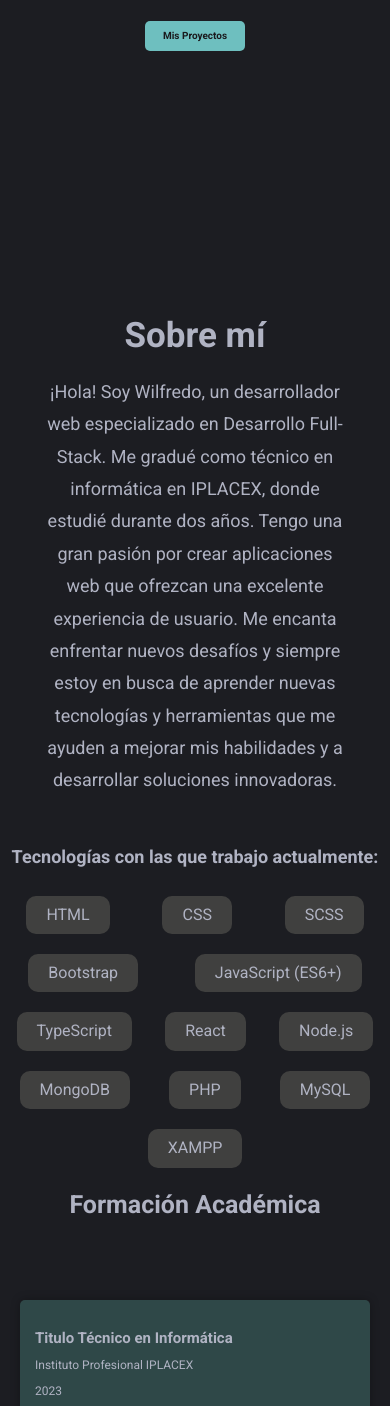
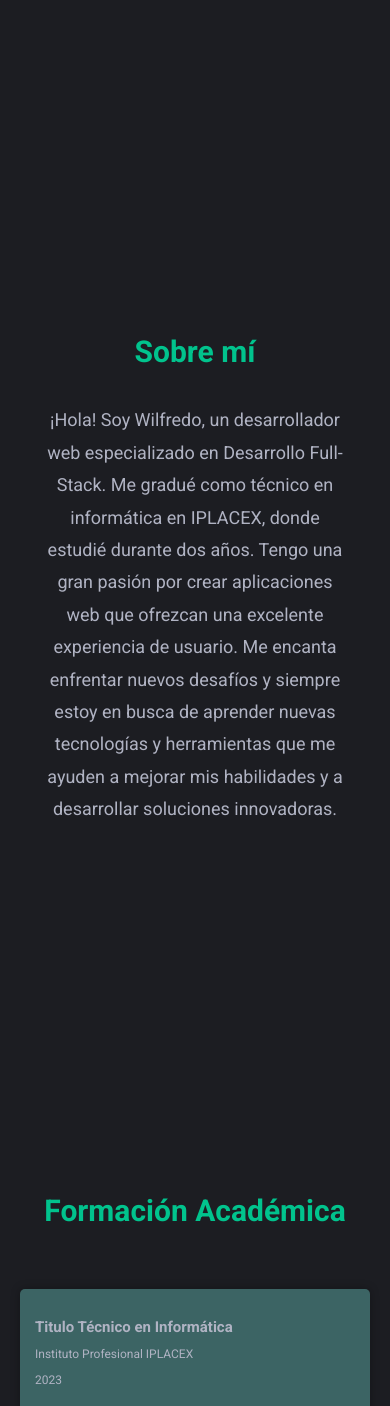
Before and after one commit to wilfredo1234/Portafolio-Desarrollador-Web, a plain HTML site: page index.html in a window 390 px wide. Shown: the part 594-2000 px from the top of the page. Drawn offline with nearby package versions, Linux system fonts and the light colour scheme.

Commit message:
Mejora en el diseño responsivo y mejora en la paleta de colores

```diff
--- a/css/index.css
+++ b/css/index.css
@@ -5,13 +5,13 @@
     /* Paleta de Colores */
     --color-body: #1c1d22;
     --color-navegation: #1a1a1d;
+    --color-titulos: #01C38D;
     --color-texto: #b0b3c3;
-    --color-texto-hover: #6ebfbf;
     --color-texto-nav: #e0e0e0;
     --color-texto-nav-hover: #ffffff;
     --color-fondo-nav: #1a1a1d;
-    --color-btn-tecnologias: #40403f;
-    --color-tarjetas: #2f4848;
+    --color-btn: #01C38D;
+    --color-tarjetas: #3c6464;
 
 
     /* Fuentes */
@@ -28,18 +28,13 @@ body {
     scroll-behavior: smooth;
 }
 
-
-
-
 /* Navigation Bar */
 
 .containerNavegation {
     width: 100%;
     height: 6rem;
     position: -webkit-sticky;
-    /* Para navegadores webkit */
     position: sticky;
-    /* Para navegadores compatibles */
     top: 0;
     z-index: 1000;
 }
@@ -94,6 +89,8 @@ body {
 }
 
 
+
+
 /* Section One */
 .containerSeccionOne {
     display: flex;
@@ -113,39 +110,40 @@ body {
 
 .containerSeccionOne__titulo {
     text-align: center;
-    color: var(--color-texto);
+    color: var(--color-titulos);
     font-size: 5rem;
     text-transform: uppercase;
 }
+@media (max-width: 568px) {
+    .containerSeccionOne__titulo {
+       font-size: 3.3rem;
+    }
+}
+
 
 .containerSeccionOne__titulo:hover {
-    color: var(--color-texto-hover);
+
     transform: scale(1.1);
     transition: transform 0.3s ease;
 }
 
 .containerSeccionOne__subtitulo {
     text-align: center;
-    color: var(--color-texto);
+    color: var(--color-titulos);
     font-size: 3rem;
     text-transform: uppercase;
-
+}
+@media (max-width: 568px) {
+    .containerSeccionOne__subtitulo {
+        font-size: 2.3rem;
+    }
 }
 
+
 .containerSeccionOne__subtitulo:hover {
-    color: var(--color-texto-hover);
+
     transform: scale(1.1);
     transition: transform 0.3s ease;
-}
-
-.video-background {
-    position: absolute;
-    top: 0;
-    left: 0;
-    width: 100%;
-    height: 100%;
-    object-fit: cover;
-    z-index: -1;
 }
 
 .containerSeccionOne__btn {
@@ -153,18 +151,18 @@ body {
     justify-content: center;
     align-items: center;
     margin-top: 3rem;
-    font-weight: 700;
-    color: #1a1a1d;
-    background-color: var(--color-texto-hover);
-    border-radius: 0.5rem;
-    width: 10rem;
-    height: 3rem;
+    font-size: 1.3rem;
+    color: var(--color-texto);
+    border: 0.1rem solid var(--color-btn);
+    border-radius: 0.3rem;
+    width: 18rem;
+    height: 4rem;
     text-decoration: none;
     transition: background-color 0.3s ease, transform 0.3s ease;
 }
 
 .containerSeccionOne__btn:hover {
-    background-color: #5bd3d3;
+
     transform: scale(1.05);
 }
 
@@ -172,13 +170,10 @@ body {
 .containerSeccionTwo{
     display: flex;
     flex-direction: column;
-    justify-content: center;
-    align-items: center;
     width: 100%;
     height: 100vh;
     scroll-snap-align: start;
     padding: 5rem 2rem;
-    background-color: var(--color-body);
     color: var(--color-texto);
 }
 
@@ -186,11 +181,8 @@ body {
     .containerSeccionTwo {
         width: 100%;
         height: 100vh;
-
         text-align: center;
         display: flex;
-        justify-content: center;
-        align-items: center;
         flex-direction: column;
         margin: 0;
         padding: 0;
@@ -205,13 +197,12 @@ body {
 }
 
 .containerSeccionTwo__titulo {
-    font-size: 3.5rem;
-    margin-bottom: 2rem;
-    color: var(--color-texto);
+    font-size: 3rem;
+    margin-bottom: 3.5rem;
+    color: var(--color-titulos);
 }
 
 .containerSeccionTwo__texto {
-
     margin: 0 auto;
     width: 100%;
     width: 80%;
@@ -219,6 +210,7 @@ body {
     font-size: 1.8rem;
     line-height: 1.8;
     margin-bottom: 2rem;
+    color: var(--color-texto);
 
 }
 
@@ -250,7 +242,6 @@ body {
 }
 
 /* Seccion 3 */
-/* Section Three - Educación */
 .containerSeccionThree {
     padding: 2rem;
     background-color: var(--color-body);
@@ -259,15 +250,24 @@ body {
 
 .containerSeccionThree__titulo {
     text-align: center;
-    font-size: 2.5rem;
-    margin-bottom: 8rem;
-
+    font-size: 3rem;
+    margin-bottom: 6rem;
+    color: var(--color-titulos);
 }
 
 .containerSeccionThree__grid {
     display: grid;
-    gap: 2rem;
-    grid-template-columns: repeat(auto-fit, minmax(250px, 1fr)); /* Adaptable a diferentes tamaños */
+    gap: 3rem;
+    grid-template-columns: repeat(2, 300px); /* Tamaño fijo para las columnas en pantallas grandes */
+    justify-content: center; /* Centra las tarjetas horizontalmente */
+}
+
+/* Mantiene la misma configuración para pantallas pequeñas */
+@media (max-width: 768px) {
+    .containerSeccionThree__grid {
+        grid-template-columns: repeat(auto-fit, minmax(250px, 1fr)); /* Adaptable a diferentes tamaños */
+        justify-content: center; /* Centra las tarjetas horizontalmente */
+    }
 }
 
 .containerSeccionThree__tarjeta {
@@ -294,9 +294,6 @@ body {
 }
 
 
-
-
-
 /* FOOTER */
 .containerFooter {
     display: flex;
--- a/index.html
+++ b/index.html
@@ -36,7 +36,7 @@
     <section id="inicio" class="containerSeccionOne">
         <h1 class="containerSeccionOne__titulo">Wilfredo Alarcón</h1>
         <h2 class="containerSeccionOne__subtitulo">Software Developer</h2>
-        <a class="containerSeccionOne__btn" href="#proyectos">Mis Proyectos</a>
+        <a class="containerSeccionOne__btn" href="#proyectos">PROYECTOS</a>
     </section>
 
 
@@ -51,23 +51,8 @@
                 estoy en busca de aprender nuevas tecnologías y herramientas que me ayuden a mejorar mis habilidades y a
                 desarrollar soluciones innovadoras.
             </p>
-            <p class="containerAcercaLlamativaTecnologia__texto">
-                Tecnologías con las que trabajo actualmente:
-            </p>
-            <div class="containerSeccionTwoTitulo__tecnologias">
-                <div class="tecnologia">HTML</div>
-                <div class="tecnologia">CSS</div>
-                <div class="tecnologia">SCSS</div>
-                <div class="tecnologia">Bootstrap</div>
-                <div class="tecnologia">JavaScript (ES6+)</div>
-                <div class="tecnologia">TypeScript</div>
-                <div class="tecnologia">React</div>
-                <div class="tecnologia">Node.js</div>
-                <div class="tecnologia">MongoDB</div>
-                <div class="tecnologia">PHP</div>
-                <div class="tecnologia">MySQL</div>
-                <div class="tecnologia">XAMPP</div>
-            </div>
+
+
         </div>
     </section>
 
```
Also changed, not shown: img/menu.png (added).
